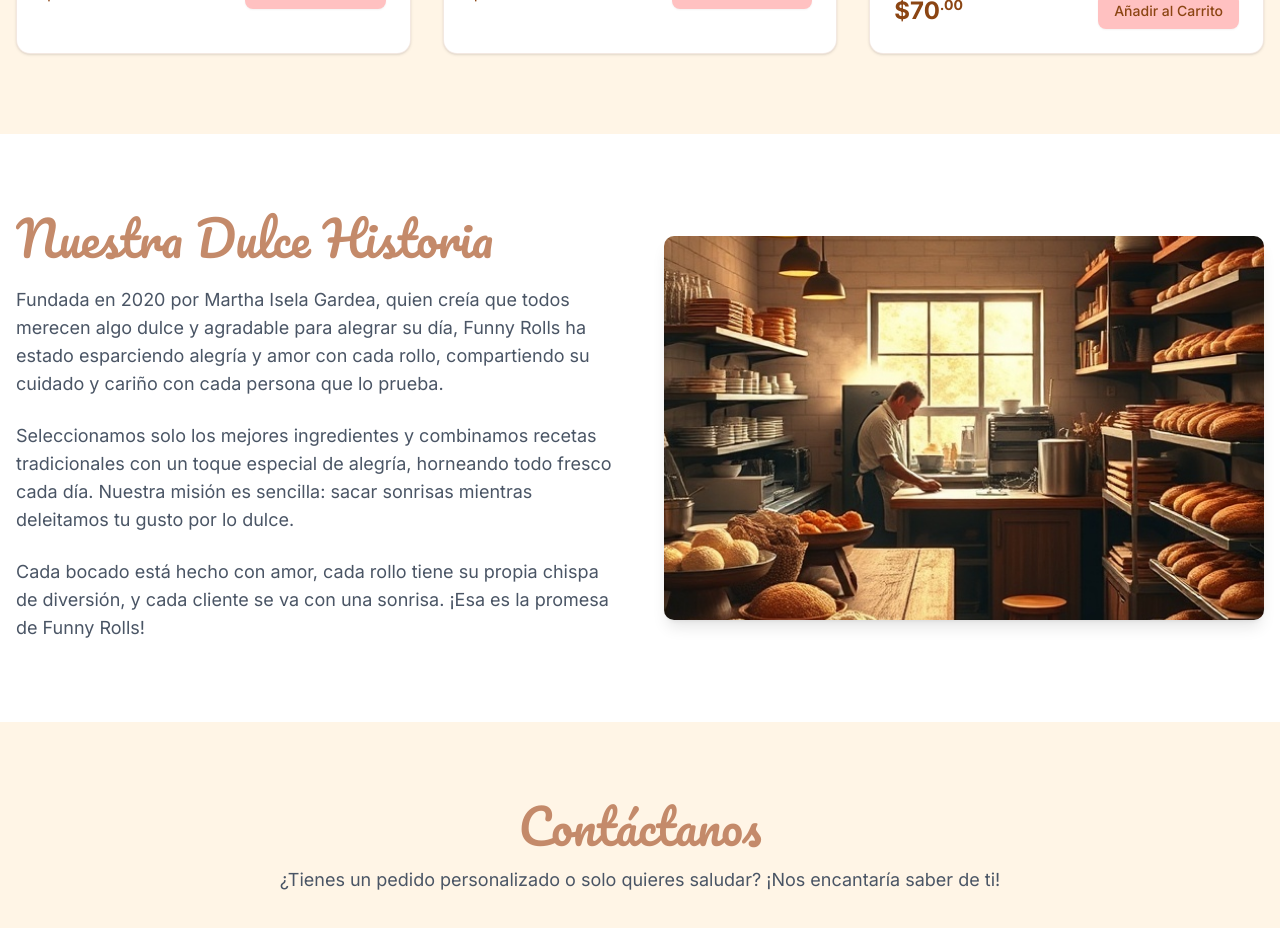
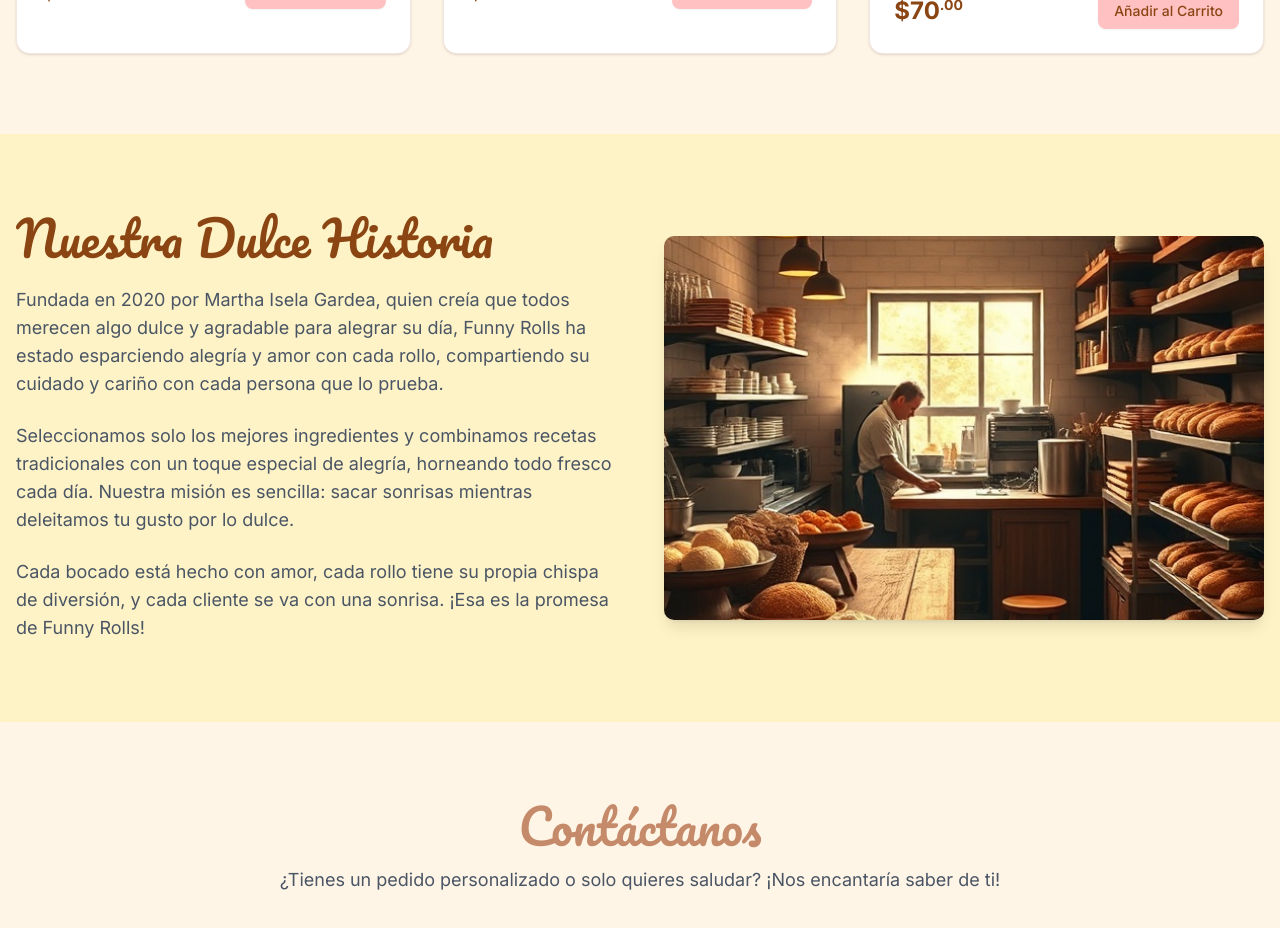
Before and after one commit to abimael92/Funny-Rolls, a Next.js app: page / in a window 1280 px wide. Shown: the part 2000-2928 px from the top of the page. Built offline with nearby package versions, Linux system fonts and the light colour scheme.

Commit message:
feat improve about section content and visuals

```diff
--- a/components/sections/About.tsx
+++ b/components/sections/About.tsx
@@ -3,11 +3,11 @@ import Image from "next/image"
 
 export function About() {
   return (
-    <section id="about" className="py-20 px-4 bg-white">
+    <section id="about" className="py-20 px-4 bg-amber-100">
       <div className="max-w-7xl mx-auto">
         <div className="grid grid-cols-1 lg:grid-cols-2 gap-12 items-center">
           <div className="animate-fade-in-up">
-            <h2 className="font-cursive text-4xl md:text-5xl text-[#C48A6A] mb-6">Nuestra Dulce Historia</h2>
+            <h2 className="font-cursive text-4xl md:text-5xl text-[#8B4513] mb-6">Nuestra Dulce Historia</h2>
             <p className="text-lg text-gray-600 mb-6 text-pretty">
               Fundada en 2020 por Martha Isela Gardea, quien creía que todos merecen algo dulce y agradable para alegrar su día,
               Funny Rolls ha estado esparciendo alegría y amor con cada rollo, compartiendo su cuidado y cariño con cada persona que lo prueba.
```
Lines whose indentation alone changed are shown as unchanged.
